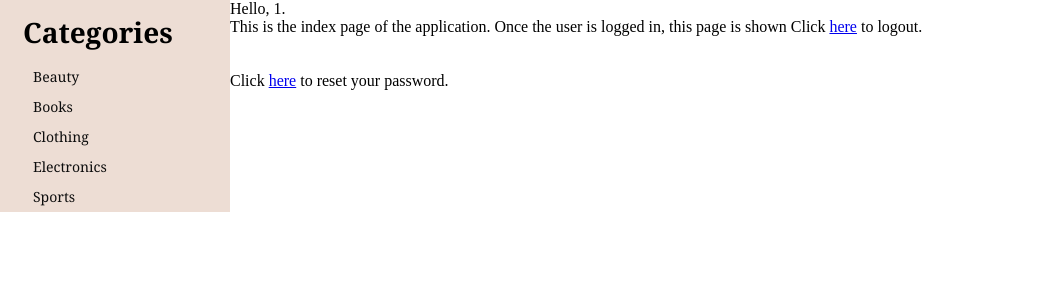
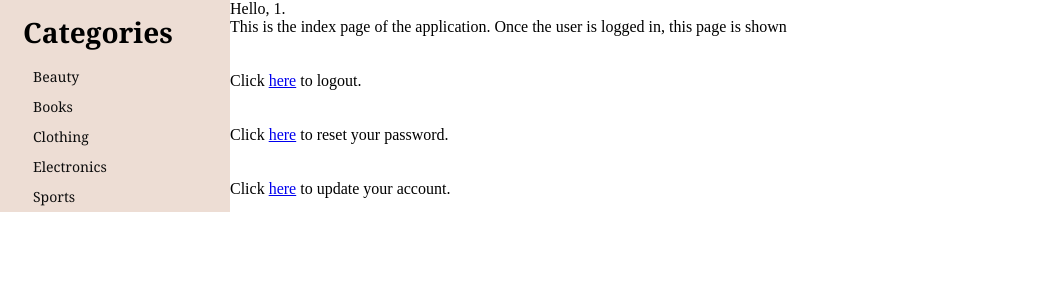
Before and after one commit to rash805115/rnj, a PHP site: the page made by framework/view/default/user/index.php in a window 1280 px wide. Shown: the part 222-522 px from the top of the page, without its empty margins (0-1063 px from the left). Run offline with PHP 8.4, Linux system fonts and the light colour scheme; tables that the repository leaves empty hold one stand-in row (values such as "Sample post"); the template is opened without the code that fills it: most values are stand-ins (such as "Sample title", 1, 10 or a date in 2020); data that the repository does not hold is empty.

Commit message:
updated index page

```diff
--- a/framework/view/default/user/index.php
+++ b/framework/view/default/user/index.php
@@ -12,9 +12,11 @@
 		<?php include (__DIR__ . "/../include.php"); ?>
 		Hello, <?php echo $userID; ?>.<BR>
 		This is the index page of the application. Once the user is logged in, this page is shown
-
+		<BR><BR><BR>
 		Click <a <?php $logoutURL = \phpsec\HttpRequest::Protocol() . "://" . \phpsec\HttpRequest::Host() . \phpsec\HttpRequest::PortReadable() . "/rnj/framework/logout"; echo "href='{$logoutURL}'"; ?> >here</a> to logout.
 		<BR><BR><BR>
 		Click <a <?php $passresetURL = \phpsec\HttpRequest::Protocol() . "://" . \phpsec\HttpRequest::Host() . \phpsec\HttpRequest::PortReadable() . "/rnj/framework/passwordreset"; echo "href='{$passresetURL}'"; ?> >here</a> to reset your password.
+		<BR><BR><BR>
+		Click <a <?php $passresetURL = \phpsec\HttpRequest::Protocol() . "://" . \phpsec\HttpRequest::Host() . \phpsec\HttpRequest::PortReadable() . "/rnj/framework/user/updateaccount"; echo "href='{$passresetURL}'"; ?> >here</a> to update your account.
 	</body>
 </html>
```
